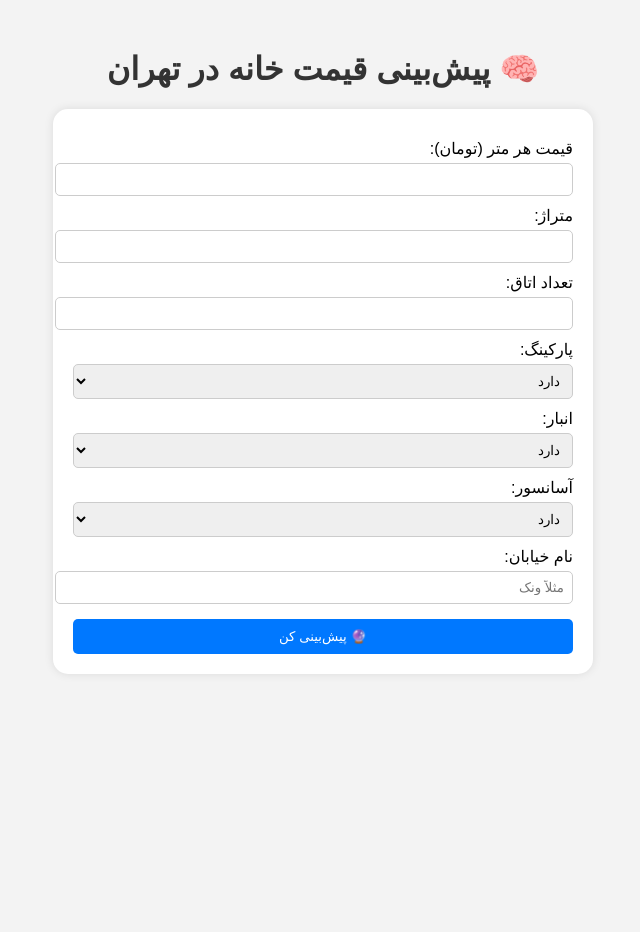
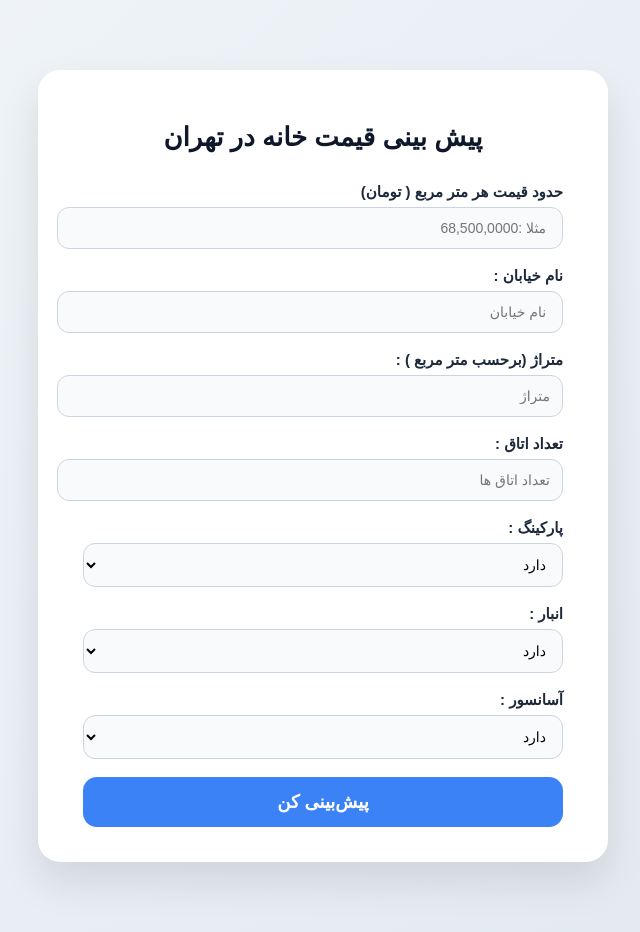
Before and after one commit to Moein1239/HousePrice_Tehran, a Django app: template houseprice_Predictor/predictor/templates/predictor/predict.html in a window 1280 px wide. Shown: the whole page, without its empty margins (317-957 px from the left). Before the commit the page ends 654 px from the top, so only its background shows below. Run offline with Django 5.2, Linux system fonts and the light colour scheme; the template is opened without the code that fills it, so the values that code supplies are empty; parts of the project's set-up code (start-up, migrations or seed data) failed here and were passed over.

Commit message:
Update Scripts

```diff
--- a/houseprice_Predictor/houseprice_Predictor/settings.py
+++ b/houseprice_Predictor/houseprice_Predictor/settings.py
@@ -60,6 +60,7 @@ TEMPLATES = [
         "APP_DIRS": True,
         "OPTIONS": {
             "context_processors": [
+                "django.template.context_processors.debug",
                 "django.template.context_processors.request",
                 "django.contrib.auth.context_processors.auth",
                 "django.contrib.messages.context_processors.messages",
--- a/houseprice_Predictor/houseprice_Predictor/urls.py
+++ b/houseprice_Predictor/houseprice_Predictor/urls.py
@@ -1,22 +1,7 @@
-"""
-URL configuration for houseprice_Predictor project.
-
-The `urlpatterns` list routes URLs to views. For more information please see:
-    https://docs.djangoproject.com/en/5.2/topics/http/urls/
-Examples:
-Function views
-    1. Add an import:  from my_app import views
-    2. Add a URL to urlpatterns:  path('', views.home, name='home')
-Class-based views
-    1. Add an import:  from other_app.views import Home
-    2. Add a URL to urlpatterns:  path('', Home.as_view(), name='home')
-Including another URLconf
-    1. Import the include() function: from django.urls import include, path
-    2. Add a URL to urlpatterns:  path('blog/', include('blog.urls'))
-"""
 
 from django.contrib import admin
 from django.urls import path, include
+
 urlpatterns = [
     path('admin/', admin.site.urls),
     path('api/', include('predictor.urls')),  # API root: /api/predict/
--- /dev/null
+++ b/houseprice_Predictor/predictor/static/css/style.css
@@ -0,0 +1,119 @@
+body {
+    font-family: "IRANSans", "Vazirmatn", sans-serif;
+    background: linear-gradient(135deg, #f1f5f9, #e2e8f0);
+    margin: 0;
+    direction: rtl;
+}
+
+.container {
+    max-width: 480px;
+    margin: 70px auto;
+    background: white;
+    padding: 35px 45px;
+    border-radius: 22px;
+    box-shadow: 0 20px 40px rgba(0,0,0,0.10);
+    animation: fadeIn 0.6s ease;
+}
+
+h1 {
+    text-align: center;
+    margin-bottom: 30px;
+    color: #0f172a;
+    font-size: 26px;
+    font-weight: 700;
+}
+
+label {
+    font-size: 15px;
+    color: #1e293b;
+    margin-bottom: 6px;
+    display: block;
+    font-weight: 600;
+}
+
+input, select {
+    width: 100%;
+    padding: 12px;
+    border-radius: 12px;
+    border: 1px solid #cbd5e1;
+    margin-bottom: 18px;
+    font-size: 14px;
+    transition: 0.3s;
+    background-color: #f8fafc;
+}
+
+input:focus, select:focus {
+    border-color: #3b82f6;
+    background: #ffffff;
+    box-shadow: 0 0 0 3px rgba(59,130,246,0.25);
+    outline: none;
+}
+
+button {
+    width: 100%;
+    background: #3b82f6;
+    border: none;
+    padding: 14px;
+    border-radius: 14px;
+    color: white;
+    font-size: 18px;
+    cursor: pointer;
+    transition: 0.3s;
+    font-weight: 600;
+}
+
+button:hover {
+    background: #2563eb;
+    transform: translateY(-2px);
+}
+
+.result {
+
+    margin-top: 28px;
+    padding: 25px;
+    background: linear-gradient(135deg, #10b981, #059669);
+    color: white;
+    border-radius: 18px;
+    font-size: 26px;
+    text-align: center;
+    font-weight: 800;
+    letter-spacing: 0.3px;
+    box-shadow: 0 12px 28px rgba(16,185,129,0.35);
+    animation: pricePop 0.35s ease-out;
+}
+
+@keyframes pricePop {
+    from { transform: scale(0.92); opacity: 0; }
+    to { transform: scale(1); opacity: 1; }
+}
+
+
+.error {
+    margin-top: 24px;
+    padding: 18px 22px;
+    background: linear-gradient(135deg, #f87171, #ef4444);
+    color: #fff;
+    border-radius: 16px;
+    border: none;
+    text-align: center;
+    font-size: 18px;
+    font-weight: 600;
+    letter-spacing: 0.3px;
+    box-shadow: 0 10px 25px rgba(239,68,68,0.35);
+    display: flex;
+    justify-content: center;
+    align-items: center;
+    gap: 10px;
+    animation: fadeIn 0.35s ease-out;
+}
+
+.error:before {
+    content: "⚠️";
+    font-size: 22px;
+}
+
+/* انیمیشن */
+@keyframes fadeIn {
+    from { opacity: 0; transform: translateY(12px); }
+    to   { opacity: 1; transform: translateY(0); }
+}
--- a/houseprice_Predictor/predictor/templates/predictor/predict.html
+++ b/houseprice_Predictor/predictor/templates/predictor/predict.html
@@ -1,105 +1,73 @@
+{% load static %}
+
 <!DOCTYPE html>
 <html lang="fa">
 <head>
-  <meta charset="UTF-8" />
-  <meta name="viewport" content="width=device-width, initial-scale=1.0" />
-  <title>پیش‌بینی قیمت خانه</title>
-  <style>
-    body { font-family: "Vazir", sans-serif; background: #f3f3f3; direction: rtl; text-align: right; margin: 50px; }
-    h1 { color: #333; text-align: center; }
-    form { background: white; padding: 20px; border-radius: 15px; box-shadow: 0 0 10px rgba(0,0,0,0.1); max-width: 500px; margin: auto; }
-    label { display: block; margin-top: 10px; }
-    input, select { width: 100%; padding: 8px; margin-top: 5px; border-radius: 5px; border: 1px solid #ccc; }
-    button { margin-top: 15px; width: 100%; background: #0078ff; color: white; border: none; padding: 10px; border-radius: 5px; cursor: pointer; }
-    button:hover { background: #005fcc; }
-    #result { text-align: center; margin-top: 20px; font-size: 20px; font-weight: bold; padding: 15px; border-radius: 10px; }
-    .success { background: #d4edda; color: #155724; border: 1px solid #c3e6cb; }
-    .error { background: #f8d7da; color: #721c24; border: 1px solid #f5c6cb; }
-  </style>
+    <meta charset="utf-8">
+    <meta name="viewport" content="width=device-width, initial-scale=1">
+    <title>House Price in Tehran</title>
+    <link rel="stylesheet" href="{% static 'css/style.css' %}">
 </head>
 <body>
-  <h1>🧠 پیش‌بینی قیمت خانه در تهران</h1>
+    <div class="container">
+        <h1>پیش‌ بینی قیمت خانه در تهران </h1>
+        <form method="POST">
+            {% csrf_token %}
 
-  <form id="predictForm">
-    <label>قیمت هر متر (تومان):</label>
-    <input type="number" id="price_per_m2" required>
+            <label>حدود قیمت هر متر مربع ( تومان)</label>
+            <input type="number" name="Priceـperـsquareـmeter" step="1000" placeholder=" مثلا :68,500,0000 " required>
 
-    <label>متراژ:</label>
-    <input type="number" id="area" required>
+            <label> نام خیابان :</label>
+            <input list="addresses" name="address" placeholder=" نام خیابان" required>
+            <datalist id="addresses">
+                {% for a in address_choices %}
+                    <option value="{{ a }}"></option>
+                {% endfor %}
+            </datalist>
 
-    <label>تعداد اتاق:</label>
-    <input type="number" id="room" required>
+            <label>متراژ  (برحسب متر مربع ) :</label>
+            <input type="number" name="area" step="0.01" placeholder="متراژ  " required>
 
-    <label>پارکینگ:</label>
-    <select id="parking">
+            <label>تعداد اتاق  : </label>
+            <input type="number" name="rooms" placeholder="تعداد اتاق ها " required>
+
+            <label>پارکینگ :</label>
+            <select name="parking" required>
                 <option value="1">دارد</option>
                 <option value="0">ندارد</option>
             </select>
 
-    <label>انبار:</label>
-    <select id="warehouse">
+            <label>انبار :</label>
+            <select name="warehouse" required>
                 <option value="1">دارد</option>
                 <option value="0">ندارد</option>
             </select>
 
-    <label>آسانسور:</label>
-    <select id="elevator">
+            <label>آسانسور :</label>
+            <select name="elevator" required>
                 <option value="1">دارد</option>
                 <option value="0">ندارد</option>
             </select>
 
-    <label>نام خیابان:</label>
-    <input type="text" id="address" placeholder="مثلاً ونک" required>
-
-    <button type="submit">🔮 پیش‌بینی کن</button>
+            <button type="submit">پیش‌بینی کن</button>
         </form>
 
-  <div id="result"></div>
+        {% if error %}
+            <div class="error">{{ error }}</div>
+        {% endif %}
 
-  <script>
-    document.getElementById("predictForm").addEventListener("submit", async function(e) {
-      e.preventDefault();
+        {% if prediction %}
+            <div class="result">قیمت پیش بینی شده : {{ prediction }} تومان </div>
+        {% endif %}
+        {% if negative_input_warning %}
+        <div class="error">{{ negative_input_warning }}</div>
+        {% endif %}
 
-      // 🔥 نام‌های دقیق از خطای Django!
-      const formData = {
-        "Priceـperـsquareـmeter": parseInt(document.getElementById("price_per_m2").value),
-        "Area": parseInt(document.getElementById("area").value),
-        "Room": parseInt(document.getElementById("room").value),
-        "Parking": parseInt(document.getElementById("parking").value),
-        "Warehouse": parseInt(document.getElementById("warehouse").value),
-        "Elevator": parseInt(document.getElementById("elevator").value),
-        "Address": document.getElementById("address").value.trim()
-      };
 
-      const resultDiv = document.getElementById("result");
-      resultDiv.innerText = "⏳ در حال پیش‌بینی...";
-      resultDiv.className = "";
 
-      try {
-        const response = await fetch("/api/predict/", {
-          method: "POST",
-          headers: { "Content-Type": "application/json" },
-          body: JSON.stringify(formData)
-        });
 
-        const result = await response.json();
-        console.log("✅ FINAL RESULT:", result);
+    </div>
 
-        if (response.ok) {
-          const price = result.prediction?.price_toman || result.predicted_price || result.price;
-          resultDiv.innerText = `🏠 قیمت پیش‌بینی‌شده: ${price?.toLocaleString()} تومان`;
-          resultDiv.className = "success";
 
-        } else {
-          resultDiv.innerText = `❌ خطا: ${JSON.stringify(result)}`;
-          resultDiv.className = "error";
-        }
-
-      } catch (err) {
-        resultDiv.innerText = "⚠️ خطای شبکه";
-        resultDiv.className = "error";
-      }
-    });
-  </script>
 </body>
 </html>
--- a/houseprice_Predictor/predictor/urls.py
+++ b/houseprice_Predictor/predictor/urls.py
@@ -1,13 +1,7 @@
 from django.urls import path
-from .views import PredictPrice
-from .views import home, PredictPrice
-urlpatterns = [
-    path('predict/', PredictPrice.as_view(), name='predict_price'),
-]
-
-from .views import home, PredictPrice
+from .views import PredictPriceAPI, predict_price
 
 urlpatterns = [
-    path("", home, name="home"),
-    path("predict/", PredictPrice.as_view(), name="predict_price"),
+    path('', predict_price, name='predict_price'),            # صفحه HTML --> /api/
+    path('predict/', PredictPriceAPI.as_view(), name='api_predict'),  # API --> /api/predict/
 ]
```
Also changed, not shown: houseprice_Predictor/predictor/views.py (+97 -74 lines), houseprice_Predictor/predictor/serializers.py (line endings or trailing spaces), 1 other file. Lines whose indentation alone changed are shown as unchanged.
